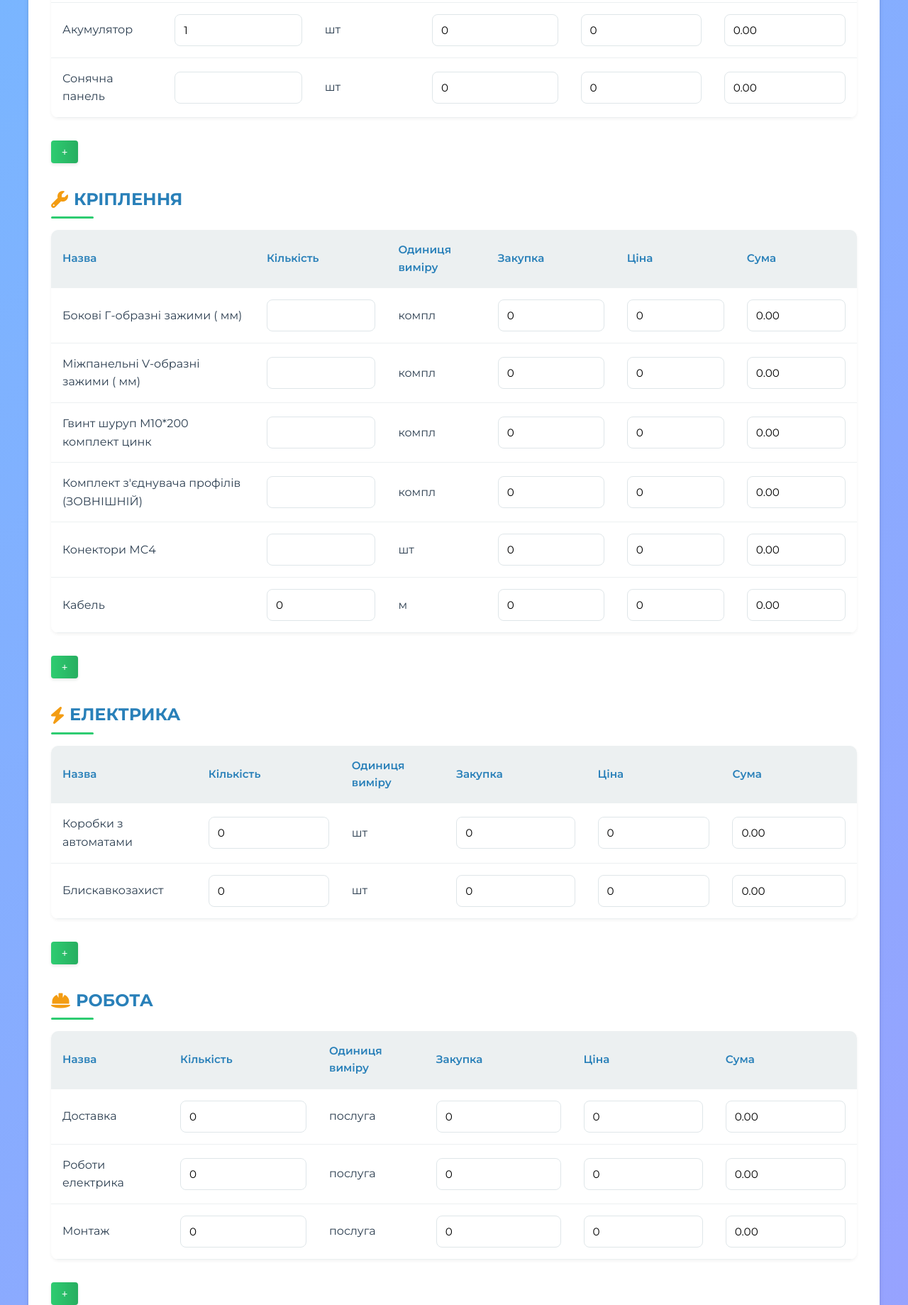
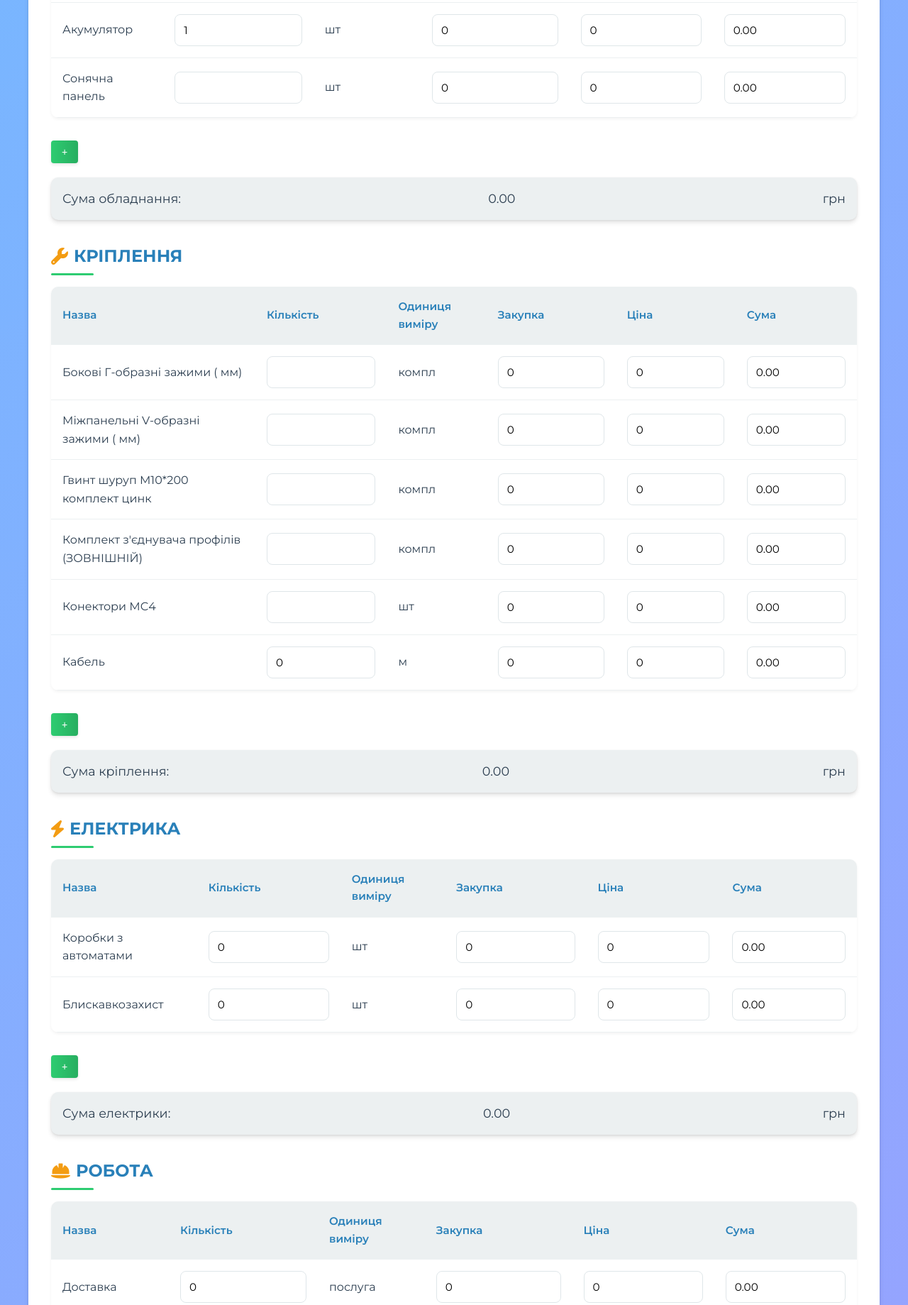
Before and after one commit to Rolandval/SolarCalc2, a Django app: template templates/table.html in a window 1280 px wide. Shown: the part 594-2433 px from the top of the page at 71% size. Run offline with Django 5.2, Linux system fonts and the light colour scheme; the template is opened without the code that fills it, so the values that code supplies are empty.

Commit message:
add sum_table

```diff
--- a/templates/table.html
+++ b/templates/table.html
@@ -439,6 +439,22 @@
         .datasheet-btn-small:hover {
             color: var(--primary-dark);
         }
+
+        .table-summary {
+            margin-bottom: 2rem;
+            padding: 1rem;
+            background-color: var(--light-gray);
+            border-radius: var(--radius);
+            box-shadow: var(--shadow);
+        }
+
+        .table-summary p {
+            font-size: 1.1rem;
+            color: var(--text-color);
+            display: flex;
+            justify-content: space-between;
+            margin: 0;
+        }
     </style>
 </head>
 <body>
@@ -651,6 +667,9 @@
                 </tbody>
             </table>
             <button type="button" class="add-row-btn" data-table="equipment" data-prefix="O" data-z-start="4">+</button>
+            <div class="table-summary">
+                <p>Сума обладнання:<span id="equipment-sum">0</span>грн</p>
+            </div>
 
             <h2><i class="fas fa-wrench"></i> КРІПЛЕННЯ</h2>
             <table id="mounting-table">
@@ -746,6 +765,9 @@
                 </tbody>
             </table>
             <button type="button" class="add-row-btn" data-table="mounting" data-prefix="K" data-z-start="16">+</button>
+            <div class="table-summary">
+                <p>Сума кріплення:<span id="mounting-sum">0</span>грн</p>
+            </div>
 
             <h2><i class="fas fa-bolt"></i> ЕЛЕКТРИКА</h2>
             <table id="electricity-table">
@@ -779,6 +801,9 @@
                 </tbody>
             </table>
             <button type="button" class="add-row-btn" data-table="electricity" data-prefix="E" data-z-start="20">+</button>
+            <div class="table-summary">
+                <p>Сума електрики:<span id="electricity-sum">0</span>грн</p>
+            </div>
 
             <h2><i class="fas fa-hard-hat"></i> РОБОТА</h2>
             <table id="work-table">
@@ -820,6 +845,9 @@
                 </tbody>
             </table>
             <button type="button" class="add-row-btn" data-table="work" data-prefix="R" data-z-start="25">+</button>
+            <div class="table-summary">
+                <p>Сума роботи:<span id="work-sum">0</span>грн</p>
+            </div>
 
             <div class="summary-container">
                 <h3 style="margin-bottom: 1rem; color: var(--primary-dark);"><i class="fas fa-calculator"></i> Підсумок</h3>
@@ -975,6 +1003,14 @@
         let totalSum = 0;
         let totalPurchase = 0;
 
+        // Створюємо об'єкт для зберігання сум по кожній таблиці
+        let tableSums = {
+            'equipment': 0,
+            'mounting': 0,
+            'electricity': 0,
+            'work': 0
+        };
+
         // Отримуємо курс долара більш надійним способом
         // Спочатку спробуємо отримати з прихованого поля, яке має точне значення
         let usdRate = parseFloat(document.getElementById('hidden-usd-rate').value.replace(',', '.'));
@@ -996,7 +1032,9 @@
 
         // Проходимо по всіх таблицях
         const tables = ['equipment-table', 'mounting-table', 'electricity-table', 'work-table'];
-        tables.forEach(tableId => {
+        const tableIds = ['equipment', 'mounting', 'electricity', 'work'];
+
+        tables.forEach((tableId, index) => {
             const table = document.getElementById(tableId);
             if (!table) return;
 
@@ -1007,10 +1045,16 @@
                 const rowSum = calculateRowSum(row);
                 totalSum += rowSum;
 
+                // Додаємо суму рядка до суми відповідної таблиці
+                tableSums[tableIds[index]] += rowSum;
+
                 // Обчислюємо закупку для рядка і додаємо до загальної закупки
                 const rowPurchase = calculatePurchase(row);
                 totalPurchase += rowPurchase;
             });
+
+            // Оновлюємо відображення суми для поточної таблиці
+            document.getElementById(tableIds[index] + '-sum').textContent = tableSums[tableIds[index]].toFixed(2);
         });
 
         // Обчислюємо прибуток
@@ -1024,6 +1068,9 @@
         console.log('Загальна закупка (грн):', totalPurchase);
         console.log('Прибуток (грн):', profit);
         console.log('Сума в доларах (без закупки):', totalUsdValue);
+
+        // Виводимо у консоль суми по кожній таблиці
+        console.log('Суми по таблицях:', tableSums);
 
         // Оновлюємо відображення загальних сум
         document.getElementById('total-purchase').textContent = totalPurchase.toFixed(2);
```
